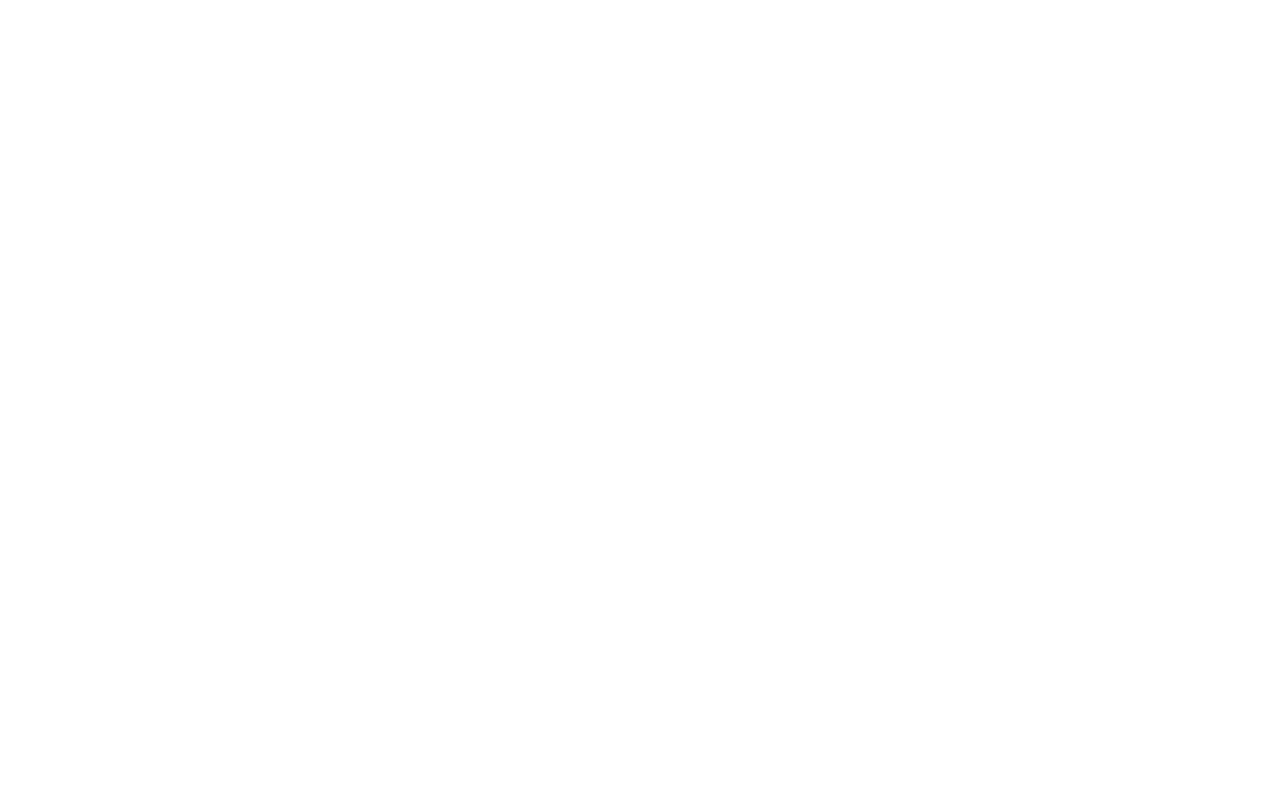
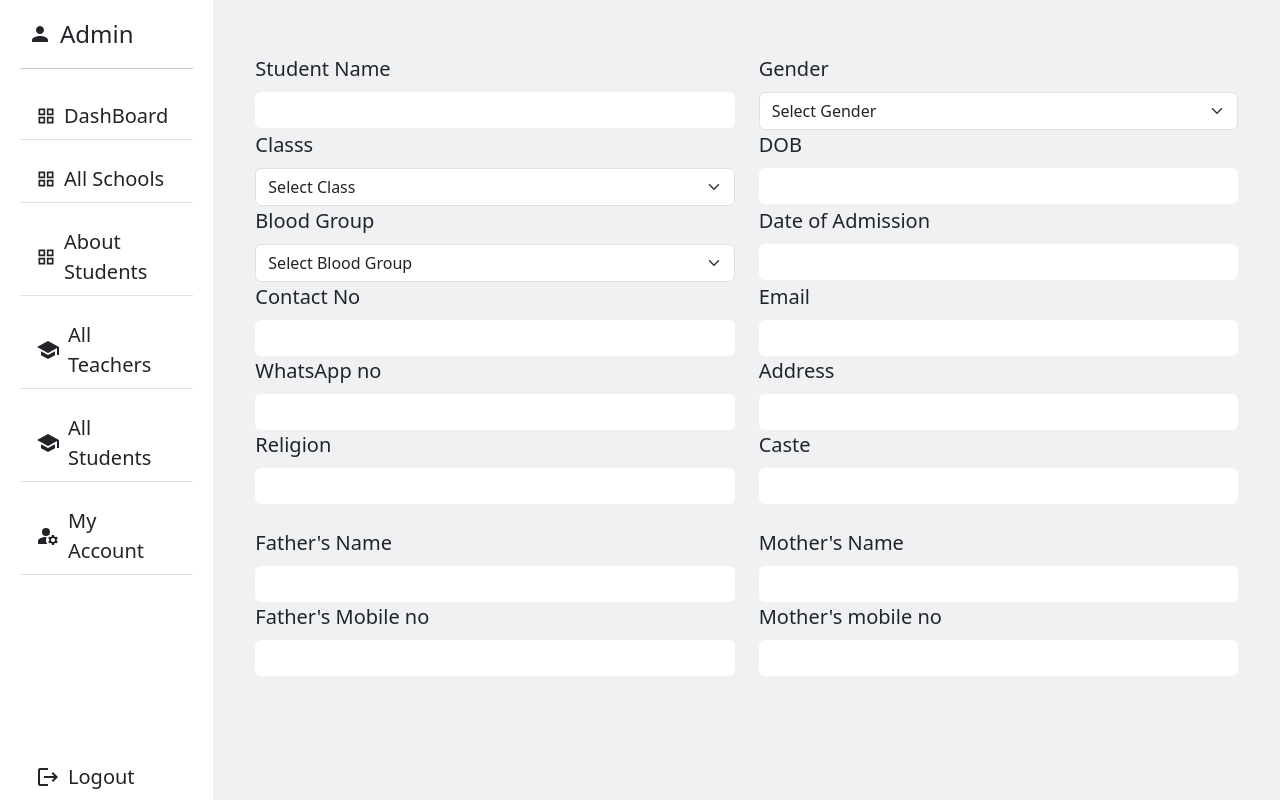
Before and after one commit to Taran-Arora/School_user, a React (Create React App) app: page /aboutStudent in a window 1280 px wide. Before the commit this address had no page. Built offline with nearby package versions, Linux system fonts and the light colour scheme.

Commit message:
about page

```diff
--- a/package.json
+++ b/package.json
@@ -15,6 +15,7 @@
     "react": "^18.3.1",
     "react-bootstrap": "^2.10.2",
     "react-bootstrap-icons": "^1.11.4",
+    "react-datepicker": "^6.9.0",
     "react-dom": "^18.3.1",
     "react-icons": "^5.2.1",
     "react-router-dom": "^6.23.1",
--- a/src/App.js
+++ b/src/App.js
@@ -11,6 +11,7 @@
 import DashLayout from './Components/DashLayout';
 import AllSchools from './Components/AllSchools';
 import AllStudents from './Components/AllStudents';
+import AboutStudent from './Components/AboutStudent';
 
 
 
@@ -37,6 +38,7 @@
             <Route path="/allschools" element={<AllSchools />} />
             <Route path="/allteachers" element={<AllTeachers />} />
             <Route path='/allstudents' element={<AllStudents/>}/>
+            <Route path='/aboutStudent' element={<AboutStudent/>}/>
           </Route>
         </Routes>
       </BrowserRouter>
--- a/src/Components/AboutStudent.js
+++ b/src/Components/AboutStudent.js
@@ -1,176 +1,317 @@
-import React from 'react'
-import Nav from './Nav'
-import studentImg from "../assets/Images/newStudent.jpg";
+// import React from 'react'
+// import Nav from './Nav'
+// import studentImg from "../assets/Images/newStudent.jpg";
 
 
-export default function AboutStudent({ Toggle }) {
+// export default function AboutStudent({ Toggle }) {
 
-  return (
-    <>
-      {/* <div className="about-studetns">
-        <Nav Toggle={Toggle} />
-        <div className="each-students">
-          <div className="studentsid">
-            <h3> SVPSAS230001 -   Ayush Saha</h3>
-          </div>
-          <div className="student-img">
-            <img className='std-img' src="/" alt="" />
-          </div>
+//   return (
+//     <>
+//       {/* <div className="about-studetns">
+//         <Nav Toggle={Toggle} />
+//         <div className="each-students">
+//           <div className="studentsid">
+//             <h3> SVPSAS230001 -   Ayush Saha</h3>
+//           </div>
+//           <div className="student-img">
+//             <img className='std-img' src="/" alt="" />
+//           </div>
 
-        </div>
+//         </div>
 
-        <table>
-          <tr>
-            <th>
-              <h3 className='accdemic-title'> Academic Details</h3>
-            </th>
-          </tr>
-          <tr>
-            <th> <p className='acedmic-detail'> Class</p> </th>
-          </tr>
-          <tr>
-          <th> <p className='accedmic-detail'> Section</p></th>
-          </tr>
+//         <table>
+//           <tr>
+//             <th>
+//               <h3 className='accdemic-title'> Academic Details</h3>
+//             </th>
+//           </tr>
+//           <tr>
+//             <th> <p className='acedmic-detail'> Class</p> </th>
+//           </tr>
+//           <tr>
+//           <th> <p className='accedmic-detail'> Section</p></th>
+//           </tr>
 
-          <th> <p className='accedmic-detail'> Date of Admission </p></th>
+//           <th> <p className='accedmic-detail'> Date of Admission </p></th>
 
 
 
-        </table>
-      </div> */}
-      <div>
-        <Nav Toggle={Toggle} />
-        <div className="each-student">
-          <div className="student-name">
-          <h2>SVPSAS230001 - Ayush Saha</h2>
-          </div>
-          <div className="student-img">
-            <img src={studentImg}  >
+//         </table>
+//       </div> */}
+//       <div>
+//         <Nav Toggle={Toggle} />
+//         <div className="each-student">
+//           <div className="student-name">
+//           <h2>SVPSAS230001 - Ayush Saha</h2>
+//           </div>
+//           <div className="student-img">
+//             <img src={studentImg}  >
 
-            </img>
+//             </img>
 
-          </div>
+//           </div>
 
 
+//         </div>
+
+//         <table className="details-table">
+//           <thead>
+//             <tr>
+//               <th colSpan="2">Academic Details</th>
+//             </tr>
+//           </thead>
+//           <tbody>
+//             <tr>
+//               <td>Class</td>
+//               <td>5</td>
+//             </tr>
+//             <tr>
+//               <td>Section</td>
+//               <td>A</td>
+//             </tr>
+//             <tr>
+//               <td>Date of admission</td>
+//               <td>2023-01-22</td>
+//             </tr>
+//             <tr>
+//               <th colSpan="2">Individual Details</th>
+//             </tr>
+//             <tr>
+//               <td>First name</td>
+//               <td>Ayush</td>
+//             </tr>
+//             <tr>
+//               <td>Middle and Last name</td>
+//               <td>Saha</td>
+//             </tr>
+//             <tr>
+//               <td>Date of birth</td>
+//               <td>2001-10-05</td>
+//             </tr>
+//             <tr>
+//               <td>Religion</td>
+//               <td>Hinduism</td>
+//             </tr>
+//             <tr>
+//               <td>Caste</td>
+//               <td>General</td>
+//             </tr>
+//             <tr>
+//               <td>Blood group</td>
+//               <td>B+</td>
+//             </tr>
+//             <tr>
+//               <td>Student's email</td>
+//               <td>ayushsaha45@duck.com</td>
+//             </tr>
+//             <tr>
+//               <th colSpan="2">Father's Details</th>
+//             </tr>
+//             <tr>
+//               <td>Father's full name</td>
+//               <td>Deepak Kumar Saha</td>
+//             </tr>
+//             <tr>
+//               <th colSpan="2">Mother's Details</th>
+//             </tr>
+//             <tr>
+//               <td>Mother's full name</td>
+//               <td>Meghalika Saha</td>
+//             </tr>
+//             <tr>
+//               <th colSpan="2">Address Details</th>
+//             </tr>
+//             <tr>
+//               <td>Street address</td>
+//               <td>P.O. UTTAR ANDARAN FULBARI P.S. TUFANGANJ DIST. COOCHBEHAR</td>
+//             </tr>
+//             <tr>
+//               <td>City</td>
+//               <td>Tufanganj</td>
+//             </tr>
+//             <tr>
+//               <td>State / Province</td>
+//               <td>West Bengal</td>
+//             </tr>
+//             <tr>
+//               <td>Zip code</td>
+//               <td>736160</td>
+//             </tr>
+//             <tr>
+//               <th colSpan="2">Guardian Details</th>
+//             </tr>
+//             <tr>
+//               <td>Full name</td>
+//               <td>Deepak Kumar Saha</td>
+//             </tr>
+//             <tr>
+//               <td>Email</td>
+//               <td>kumar.deepak868@gmail.com</td>
+//             </tr>
+//             <tr>
+//               <td>Phone</td>
+//               <td>6296268026</td>
+//             </tr>
+//             <tr>
+//               <td>WhatsApp</td>
+//               <td>6296268026</td>
+//             </tr>
+//             <tr>
+//               <th colSpan="2">Previous School Details</th>
+//             </tr>
+//             <tr>
+//               <td>School name</td>
+//               <td>Creative Model Academy</td>
+//             </tr>
+//             <tr>
+//               <td>Address</td>
+//               <td>Near Binapani Club, Tufanganj 736160</td>
+//             </tr>
+//           </tbody>
+//         </table>
+//       </div>
+
+//     </>
+//   )
+// }
+
+
+import React, { useState } from 'react'
+import { Container, Row, Col } from "react-bootstrap";
+import DatePicker from 'react-datepicker';
+import Form from 'react-bootstrap/Form';
+import 'react-datepicker/dist/react-datepicker.css';
+export default function AboutStudent() {
+  const [dateOfBirth, setDateOfBirth] = useState(null);
+  return (
+    <div>
+      <div className="about-student ">
+        <div className="student-image">
+          <img src="" alt="" />
         </div>
+        <form action="" className='gx-5'>
+          <Row className=''>
 
-        <table className="details-table">
-          <thead>
-            <tr>
-              <th colSpan="2">Academic Details</th>
-            </tr>
-          </thead>
-          <tbody>
-            <tr>
-              <td>Class</td>
-              <td>5</td>
-            </tr>
-            <tr>
-              <td>Section</td>
-              <td>A</td>
-            </tr>
-            <tr>
-              <td>Date of admission</td>
-              <td>2023-01-22</td>
-            </tr>
-            <tr>
-              <th colSpan="2">Individual Details</th>
-            </tr>
-            <tr>
-              <td>First name</td>
-              <td>Ayush</td>
-            </tr>
-            <tr>
-              <td>Middle and Last name</td>
-              <td>Saha</td>
-            </tr>
-            <tr>
-              <td>Date of birth</td>
-              <td>2001-10-05</td>
-            </tr>
-            <tr>
-              <td>Religion</td>
-              <td>Hinduism</td>
-            </tr>
-            <tr>
-              <td>Caste</td>
-              <td>General</td>
-            </tr>
-            <tr>
-              <td>Blood group</td>
-              <td>B+</td>
-            </tr>
-            <tr>
-              <td>Student's email</td>
-              <td>ayushsaha45@duck.com</td>
-            </tr>
-            <tr>
-              <th colSpan="2">Father's Details</th>
-            </tr>
-            <tr>
-              <td>Father's full name</td>
-              <td>Deepak Kumar Saha</td>
-            </tr>
-            <tr>
-              <th colSpan="2">Mother's Details</th>
-            </tr>
-            <tr>
-              <td>Mother's full name</td>
-              <td>Meghalika Saha</td>
-            </tr>
-            <tr>
-              <th colSpan="2">Address Details</th>
-            </tr>
-            <tr>
-              <td>Street address</td>
-              <td>P.O. UTTAR ANDARAN FULBARI P.S. TUFANGANJ DIST. COOCHBEHAR</td>
-            </tr>
-            <tr>
-              <td>City</td>
-              <td>Tufanganj</td>
-            </tr>
-            <tr>
-              <td>State / Province</td>
-              <td>West Bengal</td>
-            </tr>
-            <tr>
-              <td>Zip code</td>
-              <td>736160</td>
-            </tr>
-            <tr>
-              <th colSpan="2">Guardian Details</th>
-            </tr>
-            <tr>
-              <td>Full name</td>
-              <td>Deepak Kumar Saha</td>
-            </tr>
-            <tr>
-              <td>Email</td>
-              <td>kumar.deepak868@gmail.com</td>
-            </tr>
-            <tr>
-              <td>Phone</td>
-              <td>6296268026</td>
-            </tr>
-            <tr>
-              <td>WhatsApp</td>
-              <td>6296268026</td>
-            </tr>
-            <tr>
-              <th colSpan="2">Previous School Details</th>
-            </tr>
-            <tr>
-              <td>School name</td>
-              <td>Creative Model Academy</td>
-            </tr>
-            <tr>
-              <td>Address</td>
-              <td>Near Binapani Club, Tufanganj 736160</td>
-            </tr>
-          </tbody>
-        </table>
+            <Col lg={6}>
+              <label type="Name" className='labal-title'> Student Name </label>
+              <input type="text" className='form-control' />
+            </Col>
+            <Col lg={6}>
+              {/* <label type="Name" className='labal-title'> Contact No  </label>
+              <input type="text" className='form-control' /> */}
+              <label type="Name" className='labal-title'> Gender </label>
+              <Form.Select aria-label="Default select example" className='form-control'>
+                <option>Select Gender </option>
+                <option value="1">Male</option>
+                <option value="2">Female</option>
+                <option value="3">Other </option>
+              </Form.Select>
+            </Col>
+            {/* <Col lg={6}>
+              <Form.Group as={Col} md="4" controlId="dob" >
+                <Form.Label>Date of Birth</Form.Label>
+                <DatePicker
+                  selected={dateOfBirth}
+                  onChange={(date) => setDateOfBirth(date)}
+                  dateFormat="yyyy/MM/dd"
+                  maxDate={new Date()}
+                  showYearDropdown
+                  scrollableYearDropdown
+                  placeholderText="Select your date of birth"
+                  className="form-control"
+                />
+              </Form.Group>
+            </Col> */}
+            <Col lg={6}>
+              {/* <label type="Name" className='labal-title'> Contact No  </label>
+              <input type="text" className='form-control' /> */}
+              <label type="Class" className='labal-title'> Classs </label>
+              <Form.Select aria-label="Default select example" className='form-control'>
+                <option> Select Class </option>
+                <option value="1">1st</option>
+                <option value="2">2nd</option>
+                <option value="3">3rd</option>
+                <option value="4">4th</option>
+                <option value="5">5th</option>
+                <option value="6">6th</option>
+                <option value="7">7th</option>
+                <option value="8">8th</option>
+                <option value="9">9th</option>
+                <option value="10">10th</option>
+                <option value="11">11th</option>
+                <option value="12">12th</option>
+              </Form.Select>
+            </Col>
+            <Col lg={6} >
+              <label type="Name" className='labal-title'> DOB  </label>
+              <input type="text" className="form-control" />
+            </Col>
+            <Col lg={6}>
+              <label type="BloodGroup" className='labal-title'> Blood Group </label>
+              <Form.Select aria-label="Default select example" className='form-control'>
+                <option> Select Blood Group </option>
+                <option value="A+">A+</option>
+                <option value="A-">A-</option>
+                <option value="B+">B+</option>
+                <option value="B-">B-</option>
+                <option value="AB+">AB+</option>
+                <option value="AB-">AB-</option>
+                <option value="O+">O+</option>
+                <option value="O-">O-</option>
+              </Form.Select>
+            </Col>
+
+            <Col lg={6}>
+              <label type="Name" className='labal-title'> Date of Admission </label>
+              <input type="text" className='form-control' />
+            </Col>
+            <Col lg={6}>
+              <label type="Name" className='labal-title'> Contact No  </label>
+              <input type="text" className='form-control' />
+            </Col>
+            <Col lg={6}>
+              <label type="Name" className='labal-title'> Email </label>
+              <input type="text" className='form-control' />
+            </Col>
+            <Col lg={6}>
+              <label type="Name" className='labal-title'> WhatsApp no  </label>
+              <input type="text" className='form-control' />
+            </Col>
+            <Col lg={6}>
+              <label type="Name" className='labal-title'> Address </label>
+              <input type="text" className='form-control' />
+            </Col>
+            <Col lg={6}>
+              <label type="Name" className='labal-title'> Religion  </label>
+              <input type="text" className='form-control' />
+            </Col>
+            <Col lg={6}>
+              <label type="Name" className='labal-title'> Caste </label>
+              <input type="text" className='form-control' />
+            </Col>
+
+          </Row>
+          <br />
+          <Row>
+            <Col lg={6}>
+              <label type="Name" className='labal-title'> Father's  Name  </label>
+              <input type="text" className='form-control' />
+            </Col>
+            <Col lg={6}>
+              <label type="Name" className='labal-title'> Mother's  Name  </label>
+              <input type="text" className='form-control' />
+            </Col>
+            <Col lg={6}>
+              <label type="Name" className='labal-title'> Father's Mobile no </label>
+              <input type="text" className='form-control' />
+            </Col>
+            <Col lg={6}>
+              <label type="Name" className='labal-title'> Mother's mobile no  </label>
+              <input type="text" className='form-control' />
+            </Col>
+          </Row>
+        </form>
       </div>
-
-    </>
+    </div>
   )
 }
--- a/src/Components/Sidebar.js
+++ b/src/Components/Sidebar.js
@@ -33,6 +33,10 @@
             <GridViewIcon className='fs-5 me-2'></GridViewIcon>
             <span className='fs-5'>All Schools</span>
         </Link>
+        <Link to="/aboutStudent" className="list-group-item py-2 d-flex align-items-center my-2">
+            <GridViewIcon className='fs-5 me-2'></GridViewIcon>
+            <span className='fs-5'>About Students</span>
+        </Link>
         <Link to="/allteachers" className="list-group-item py-2 d-flex align-items-center my-2">
             <SchoolIcon className='fs-4 me-2'></SchoolIcon>
             <span className='fs-5'>All Teachers</span>
--- a/src/Style/AboutStudent.scss
+++ b/src/Style/AboutStudent.scss
@@ -28,67 +28,90 @@
 
 // $border-color: black;
 
-$background-color-header: #f2f2f2;
-$padding: 10px;
+// $background-color-header: #f2f2f2;
+// $padding: 10px;
 
-.each-student {
-    display: flex;
-    justify-content: space-between;
+// .each-student {
+//     display: flex;
+//     justify-content: space-between;
 
-    .student-name {
-        padding: 40px 0 0px 9px;
+//     .student-name {
+//         padding: 40px 0 0px 9px;
 
-        h2 {
-            font-size: 25px;
-            padding-top: 20px;
+//         h2 {
+//             font-size: 25px;
+//             padding-top: 20px;
 
 
-            @media (max-width:576px ) {
-                font-size: 18px;
-                br {
-                    display: block;
-                }
-            }
+//             @media (max-width:576px ) {
+//                 font-size: 18px;
+//                 br {
+//                     display: block;
+//                 }
+//             }
 
+//         }
+//     }
+
+//     .student-img {
+//         width: 125px;
+//         height: 150px;
+//         border: 1px solid #000;
+//         padding-right: 50px;
+//         margin: 10px 15px 0 0;
+
+//         img {
+//             width: 125px;
+//             height: 150px;
+//             text-align: center;
+//             display: flex;
+//             justify-content: center;
+//             align-content: center;
+//         }
+
+//     }
+
+// }
+
+// .details-table {
+//     width: 100%;
+//     border-collapse: collapse;
+//     margin-top: 20px;
+//     margin-bottom: 20px;
+
+//     th,
+//     td {
+//         border: 1px solid #000;
+//         padding: $padding;
+//         text-align: left;
+//     }
+
+//     th {
+//         background-color: #FFFFFF;
+//     }
+
+
+// }
+
+.about-student {
+    padding-top: 30px;
+    margin: 0 30px;
+
+    .labal-title {
+        font-size: 20px;
+        font-weight: 400;
+        padding-bottom: 8px;
+    }
+    input {
+        box-shadow: none;
+        border: none;
+        &:focus {
+            box-shadow: none;
+            border: none;
+            outline: none;
         }
     }
 
-    .student-img {
-        width: 125px;
-        height: 150px;
-        border: 1px solid #000;
-        padding-right: 50px;
-        margin: 10px 15px 0 0;
-
-        img {
-            width: 125px;
-            height: 150px;
-            text-align: center;
-            display: flex;
-            justify-content: center;
-            align-content: center;
-        }
-
-    }
-
-}
-
-.details-table {
-    width: 100%;
-    border-collapse: collapse;
-    margin-top: 20px;
-    margin-bottom: 20px;
-
-    th,
-    td {
-        border: 1px solid #000;
-        padding: $padding;
-        text-align: left;
-    }
-
-    th {
-        background-color: #FFFFFF;
-    }
 
 
 }
```
Also changed, not shown: 1 other file (tests, documents, lock files or other folders).
